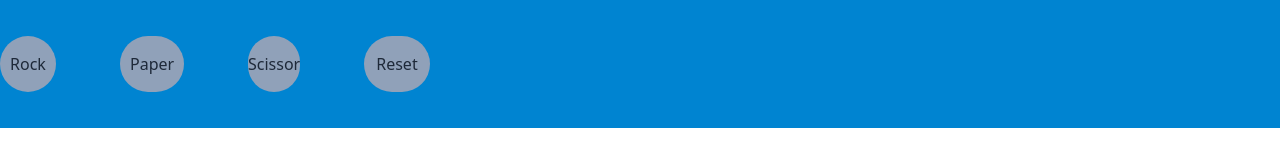
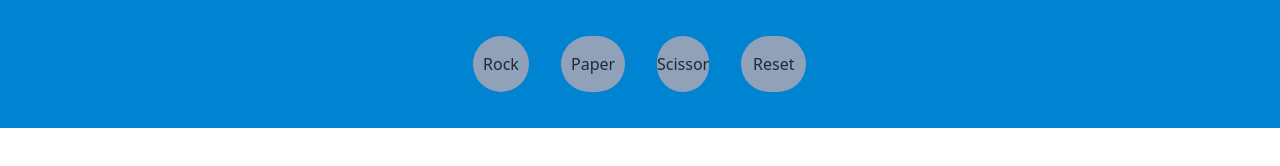
Before and after one commit to ssemwangaahmedyusuf/Beckham-s-scissor, a website: page index.html in a window 1280 px wide. Drawn offline with Linux system fonts and the light colour scheme.

Commit message:
updated html

```diff
--- a/index.html
+++ b/index.html
@@ -7,8 +7,9 @@
   <title>Rock Paper</title>
 </head>
 <body>
-  <div class="bg-[#0084D1] h-[8rem] w-[100%] flex justify-evenly items-center gap-[4rem] md:gap-[2rem]">
-    <div>
+  <div class="bg-[#0084D1] h-[8rem] w-[100%] flex justify-evenly items-center gap-[4rem]">
+    <div class="flex justify-center gap-8">
+      <div>
         <button onclick="
       playGame('Rock')
     " class=" bg-slate-400 text-gray-800 rounded-full animate-spin py-4 px-2.5">Rock</button>
@@ -35,8 +36,10 @@
 
           localStorage.removeItem('score');
 
-  " class=" bg-slate-400  text-gray-800 rounded-full py-4 px-3 ">Reset</button>
+  " class=" bg-slate-400  text-gray-800 rounded-full py-4 px-3  animate-spin ">Reset</button>
   </div>
+    </div>
+
     </div>
 
 
```
Also changed, not shown: style.css.
